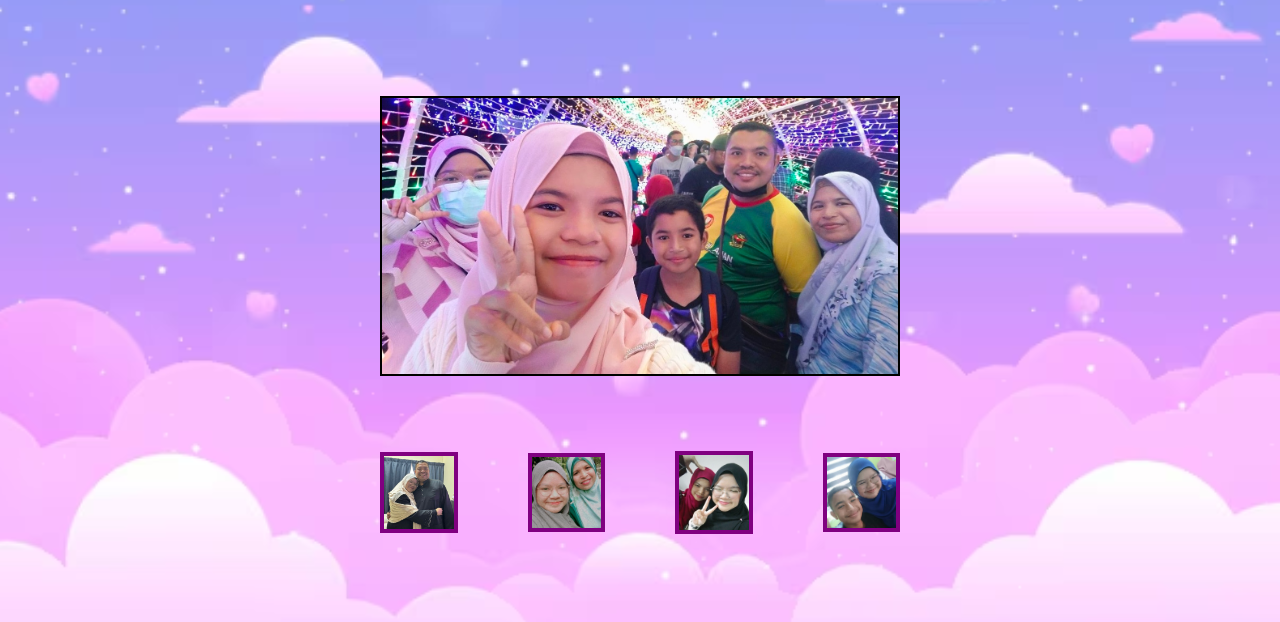
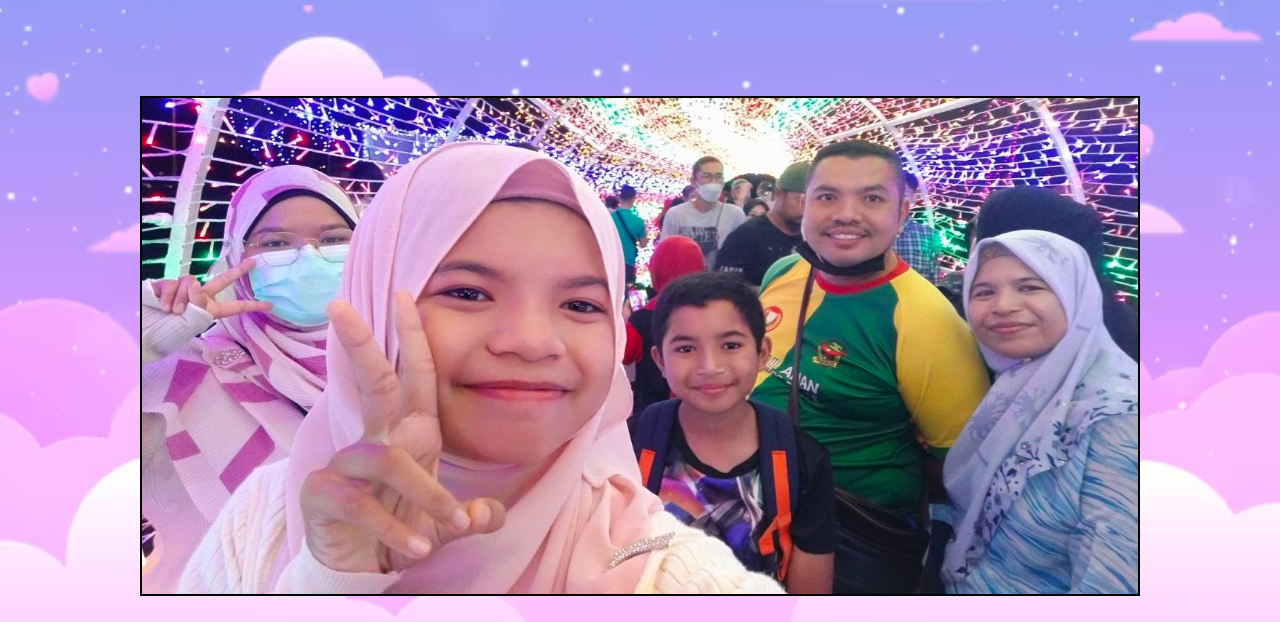
Before and after one commit to nurulatiqah920/iml254, a plain HTML site: page family.html in a window 1280 px wide. Shown: the part 165-787 px from the top of the page. Drawn offline with Linux system fonts and the light colour scheme.

Commit message:
Update family.html

```diff
--- a/family.html
+++ b/family.html
@@ -105,10 +105,6 @@ html {
 		max-width: 100%;
 	}
 }
-
-img {
-    max-width: 100%;
-    height: auto;
 
 </style>
 	<link rel="stylesheet" href="style.css">
```
